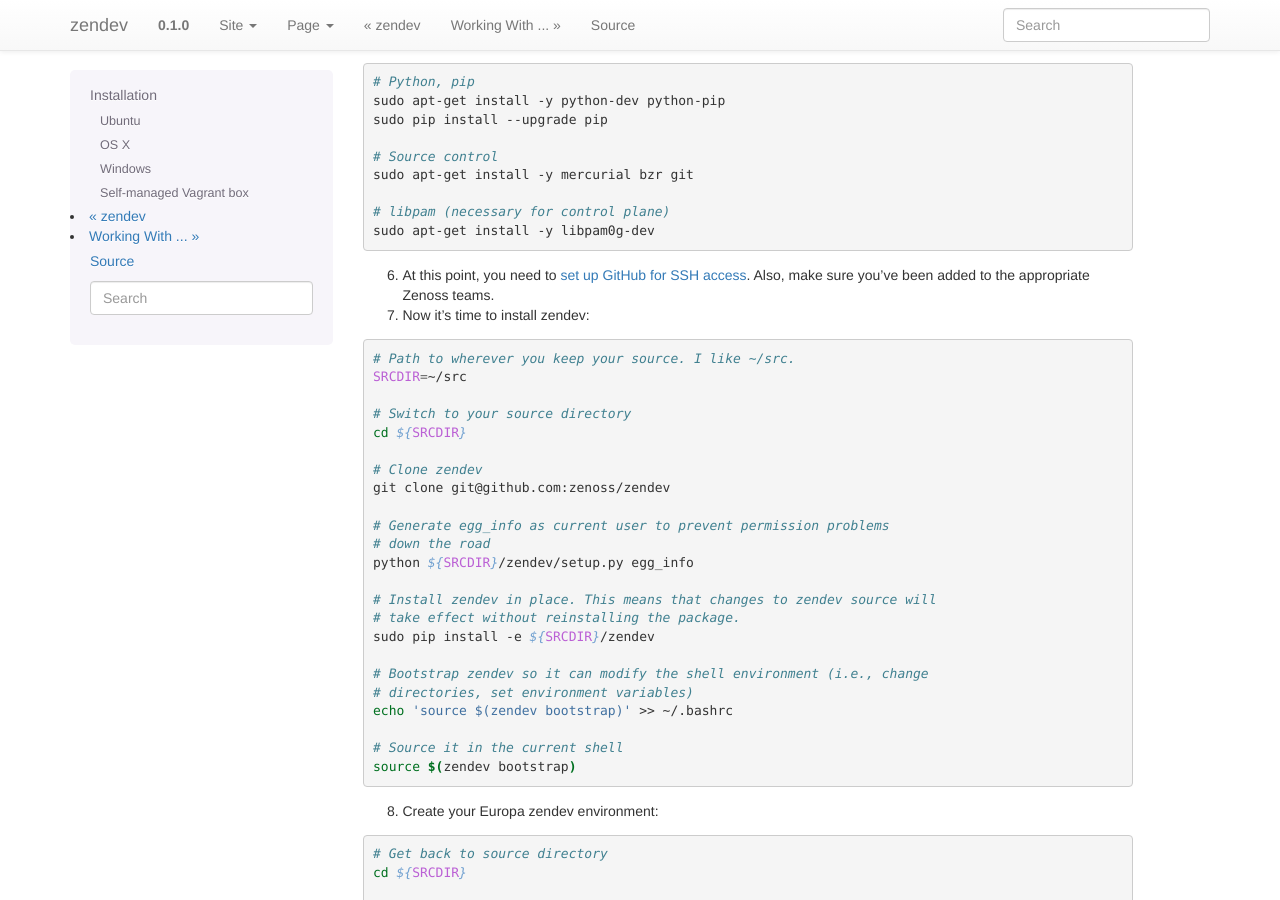
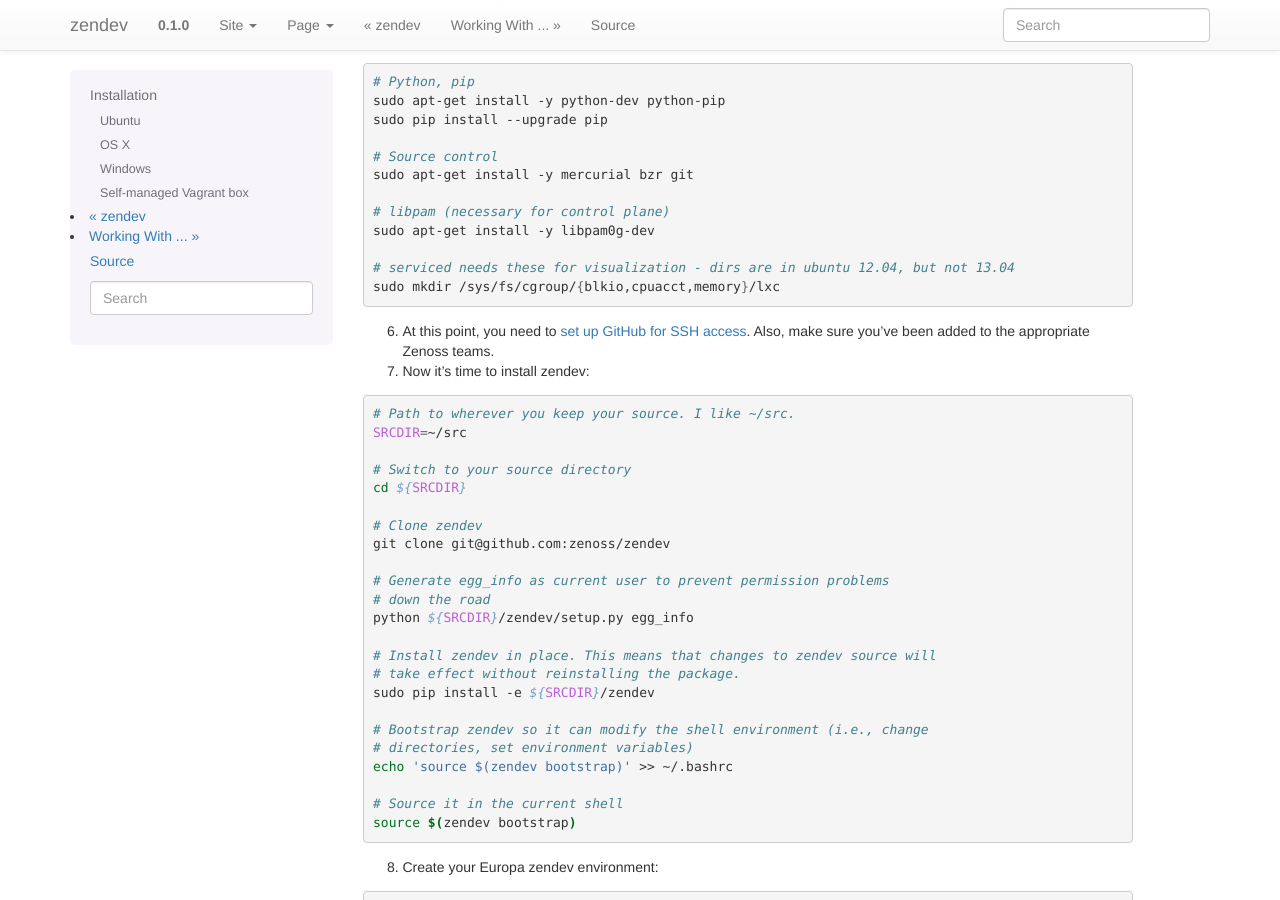
Before and after one commit to zenoss/zendev, a Sphinx documentation site: the page built from docs/installation.rst, in a window 1280 px wide and 900 px high, scrolled down 1791 px. Built offline with Sphinx 7.4.7, drawn with Linux system fonts in a browser that asks for light colours.

Commit message:
make lxc directories for serviced visualization

```diff
--- a/docs/installation.rst
+++ b/docs/installation.rst
@@ -114,6 +114,9 @@
 
     # libpam (necessary for control plane)
     sudo apt-get install -y libpam0g-dev
+
+    # serviced needs these for visualization - dirs are in ubuntu 12.04, but not 13.04
+    sudo mkdir /sys/fs/cgroup/{blkio,cpuacct,memory}/lxc
 
 6. At this point, you need to `set up GitHub for SSH access
    <https://help.github.com/articles/generating-ssh-keys>`_. Also, make sure
```
